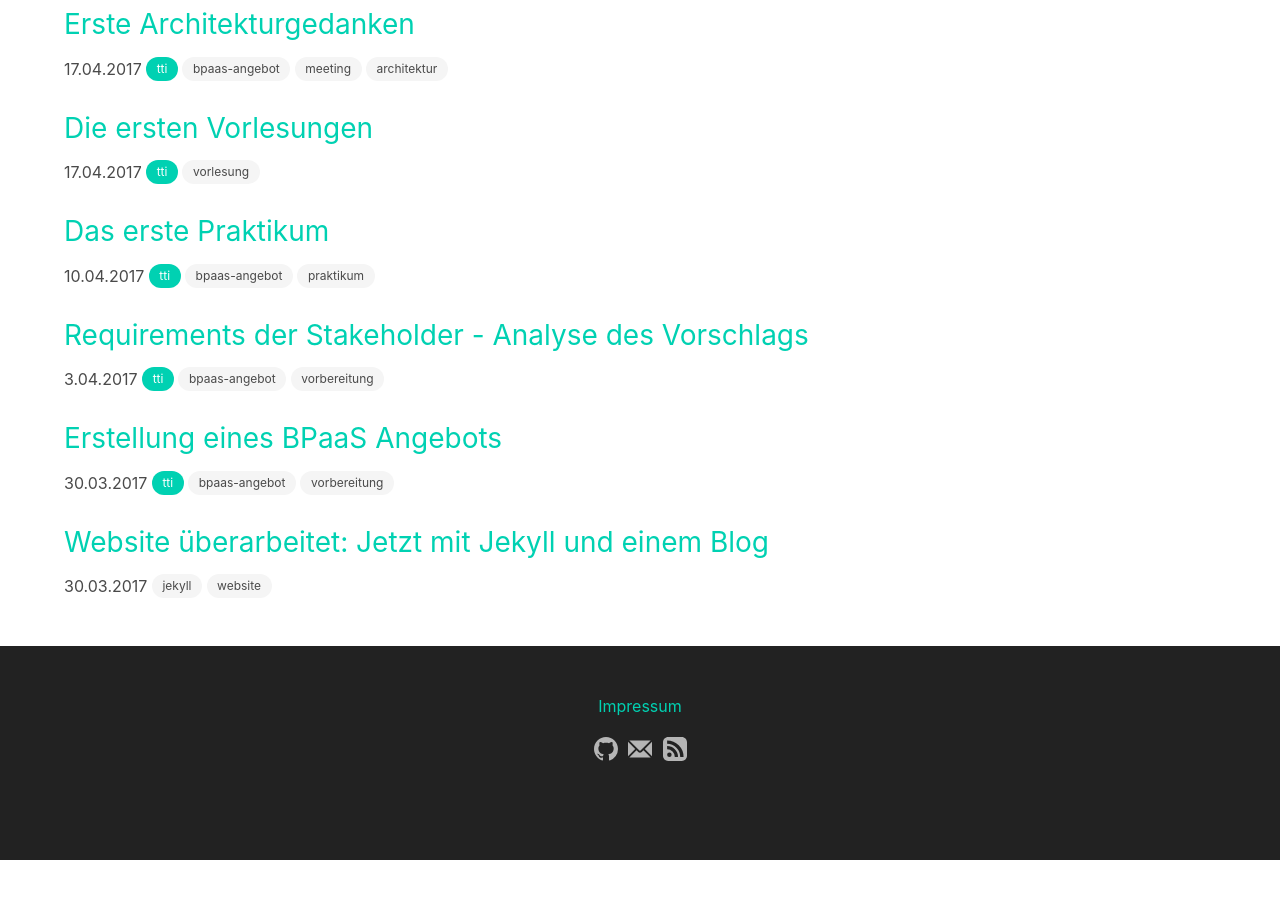
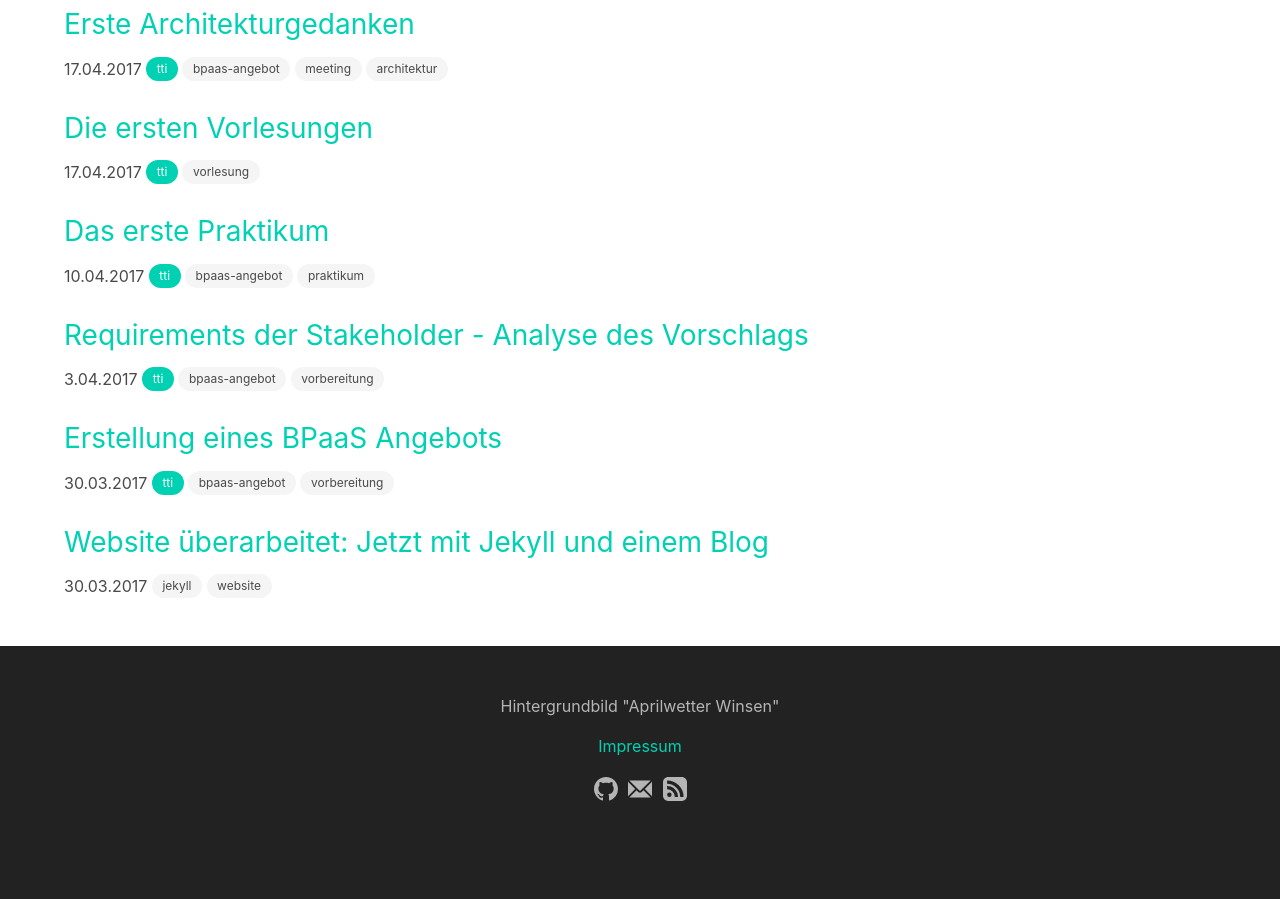
Before and after one commit to EdJoPaTo/edjopato.de, a Jekyll site: the page built from _posts/2017-04-24-komprimierte-bilder.md, in a window 1280 px wide and 900 px high, scrolled down 4374 px. Built offline with Jekyll 4.4.1, drawn with Linux system fonts in a browser that asks for light colours; before the commit the page ends 5234 px from its top, so only the background shows below that.

Commit message:
fix: display background name without a background source link

```diff
--- a/_includes/footer.html
+++ b/_includes/footer.html
@@ -1,7 +1,7 @@
 <footer class="footer">
   <div class="container">
     <div class="content has-text-centered">
-      {% if page.background.source || page.background.name %}<p>
+      {% if page.background.source or page.background.name %}<p>
         Hintergrundbild{% if page.background.name %}
           "{{ page.background.name }}"{% endif %}{% if page.background.source %}
         von {% if page.background.source.url %}
```
